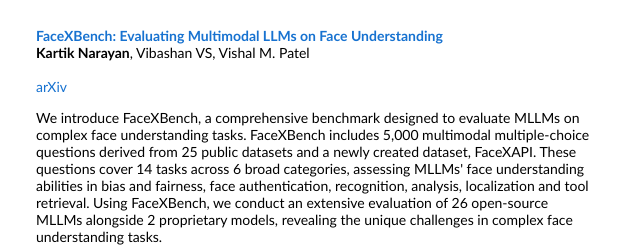
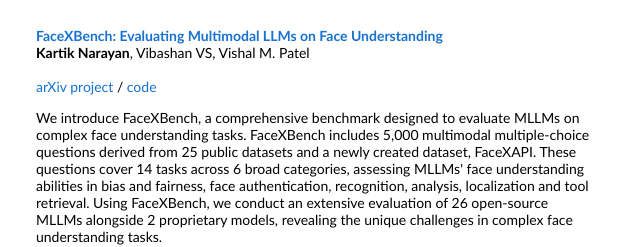
Before and after one commit to Kartik-3004/portfolio, a plain HTML site: page index.html in a window 1280 px wide. Shown: the part 1507-1754 px from the top of the page, 424-1064 px from the left. Drawn offline with Linux system fonts and the light colour scheme.

Commit message:
Update index.html

```diff
--- a/index.html
+++ b/index.html
@@ -239,6 +239,8 @@
                   <br>
                   <br>
                   <a href="https://arxiv.org/abs/2501.10360">arXiv</a>
+                  <a href="https://kartik-3004.github.io/facexbench/">project</a> /
+                  <a href="https://github.com/Kartik-3004/facexbench">code</a>
                   <p></p>
                   <p>
                     We introduce FaceXBench, a comprehensive benchmark designed to evaluate MLLMs on complex face
```
